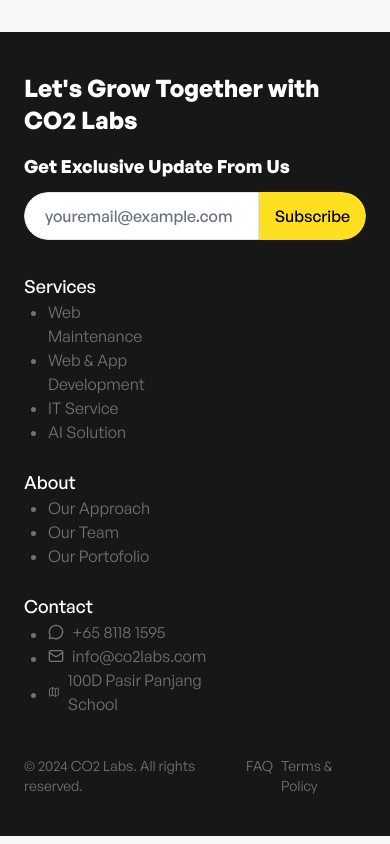
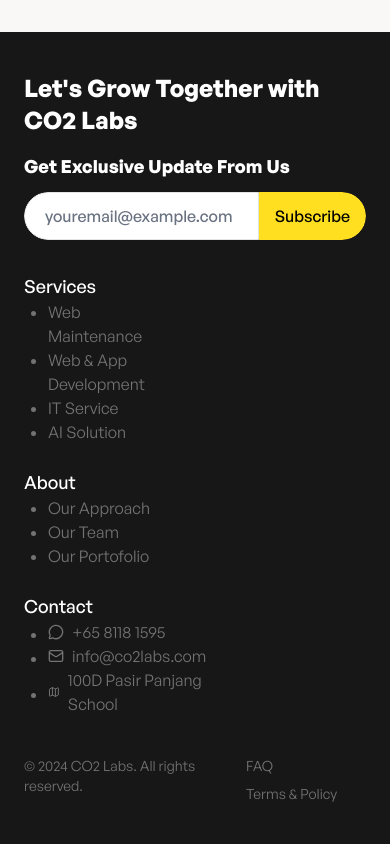
Before and after one commit to sultandevin/co2labs, a Next.js app in the folder web/: page /services/ai-solution in a window 390 px wide. Shown: the part 3934-4778 px from the top of the page. Built offline with nearby package versions, Linux system fonts and the light colour scheme.

Commit message:
fix(home): update mobile ui colors

```diff
--- a/web/app/_modules/footer.tsx
+++ b/web/app/_modules/footer.tsx
@@ -137,7 +137,7 @@
         <div className="text-muted-foreground mt-6 flex justify-between text-sm">
           <h5 className="">© 2024 CO2 Labs. All rights reserved.</h5>
 
-          <div className="flex gap-2">
+          <div className="flex gap-2 max-lg:flex-wrap">
             <Link href={`/faq`} className="hover:underline">
               FAQ
             </Link>
--- a/web/app/_modules/team.tsx
+++ b/web/app/_modules/team.tsx
@@ -39,7 +39,7 @@
 };
 
 const ProfileCard = (props: (typeof TEAM_MEMBERS)[number]) => (
-  <div className="relative flex flex-col items-center gap-1 rounded-xl bg-white p-10 text-center transition-all lg:mt-20 lg:pt-24 lg:shadow-lg lg:hover:scale-110 hover:lg:shadow-2xl">
+  <div className="relative flex flex-col items-center gap-1 rounded-xl p-10 text-center transition-all lg:mt-20 lg:bg-white lg:pt-24 lg:shadow-lg lg:hover:scale-110 hover:lg:shadow-2xl">
     <div className="-top-20 lg:absolute">
       <div className="relative size-40 overflow-clip rounded-full bg-neutral-200 shadow-lg">
         <Image
```
